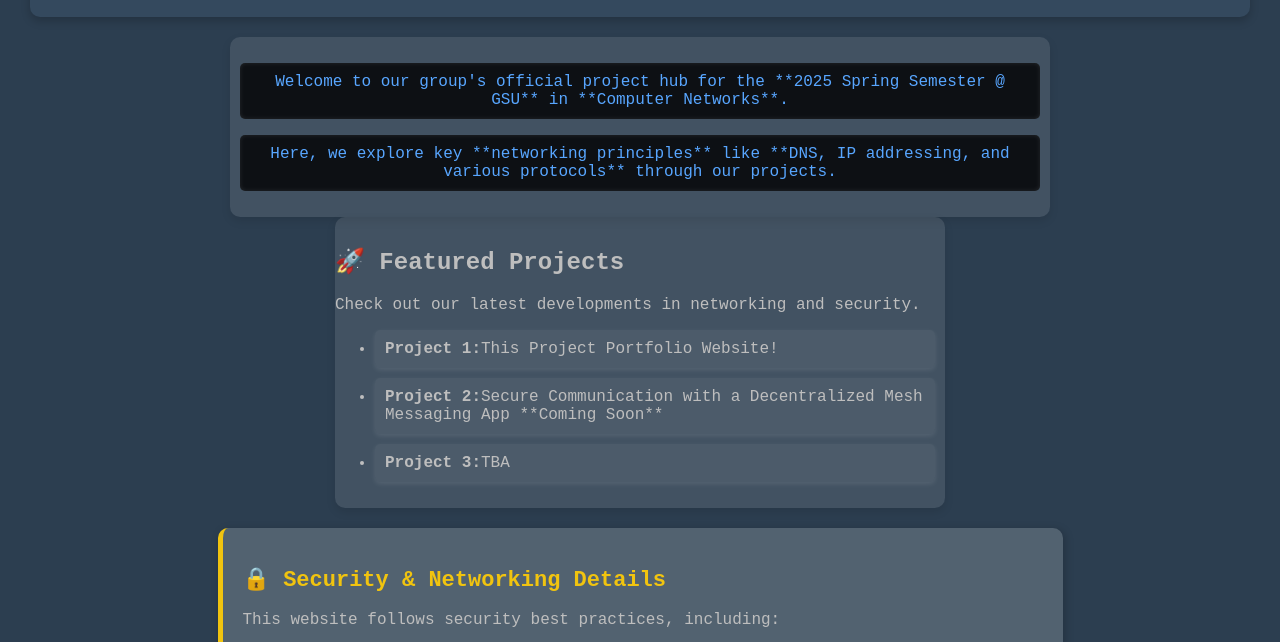
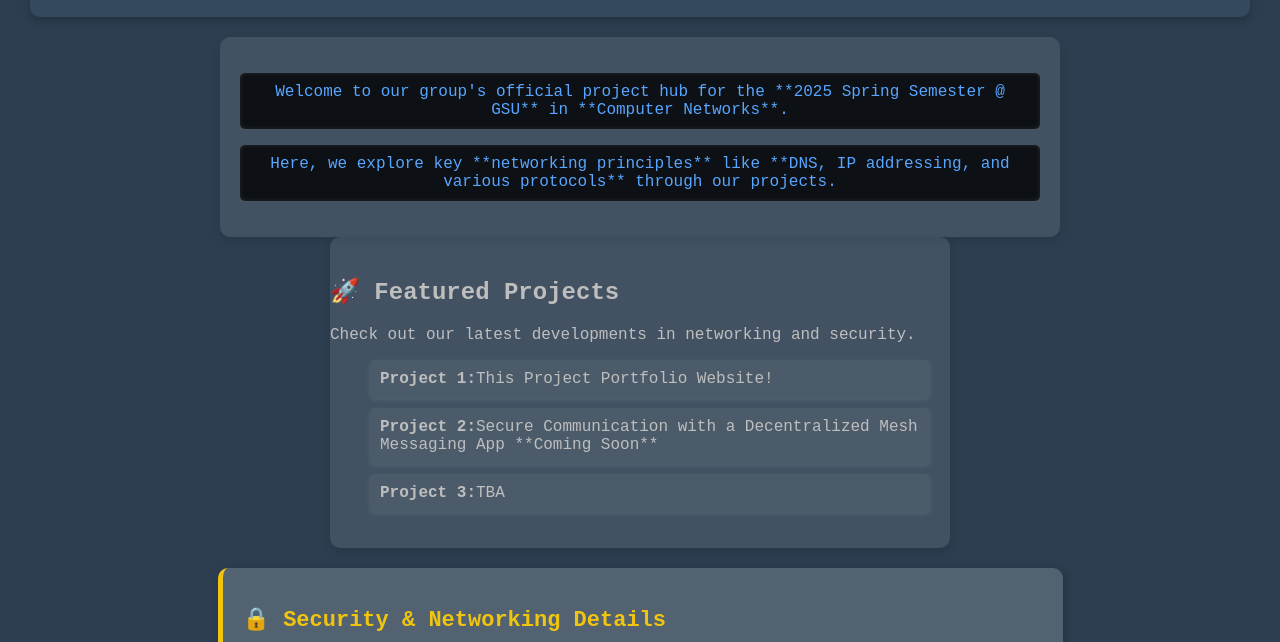
Before and after one commit to GroupMeshtacular/GroupMeshtacular.github.io, a plain HTML site: page index.html in a window 1280 px wide. Shown: the part 87-729 px from the top of the page. Drawn offline with Linux system fonts and the light colour scheme.

Commit message:
adjusted li style in project section

```diff
--- a/style.css
+++ b/style.css
@@ -65,7 +65,7 @@ section {
     max-width: 800px;
     margin: 0 auto;
     background: rgba(255, 255, 255, 0.1);
-    padding: 10px;
+    padding: 20px;
     border-radius: 10px;
     box-shadow: 0px 4px 10px rgba(0, 0, 0, 0.1);
 }
@@ -117,6 +117,7 @@ section {
 }
 
 .project-list li {
+    list-style-type: none;
     padding: 10px;
     background-color: rgba(255, 255, 255, 0.05);
     border-radius: 5px;
```
